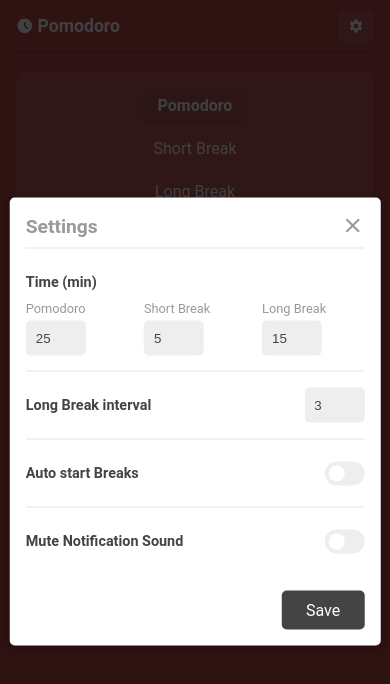
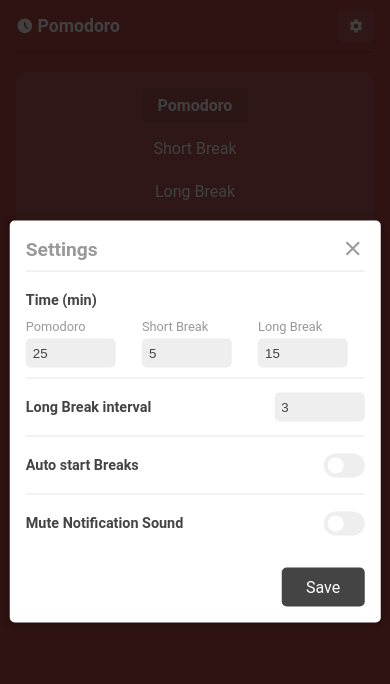
Before and after one commit to itsramin/pomodoro, a React (Create React App) app: page / in a window 390 px wide. Both pictures are taken after a click on the element 356 px from the left and 25 px from the top of the page. Shown: the top 684 px of the page. Built offline with nearby package versions, Linux system fonts and the light colour scheme.

Commit message:
responsive fixed

```diff
--- a/package.json
+++ b/package.json
@@ -21,7 +21,7 @@
   },
   "scripts": {
     "predeploy": "npm run build",
-    "deploy": "gh-pages -b v333333333 -d build",
+    "deploy": "gh-pages -b master -d build",
     "start": "react-scripts start",
     "build": "react-scripts build",
     "test": "react-scripts test",
--- a/src/components/Settings/Settings.css
+++ b/src/components/Settings/Settings.css
@@ -18,9 +18,7 @@
 .settings__icon--close:hover {
   color: var(--color-text-3);
 }
-.settings__options {
-  /* overflow-y: scroll; */
-}
+
 .option__box {
   padding: 15px 0;
 }
@@ -136,13 +134,16 @@
 }
 @media (max-width: 430px) {
   .option__input--number {
-    width: 60px;
+    width: 100%;
+    max-width: 90px;
+    padding: 7px;
   }
   .option__title {
     color: var(--color-text-3);
     font-size: 0.9rem;
     margin: 10px 0;
     font-weight: bold;
+    width: 100%;
   }
   .option__label {
     font-size: 0.8rem;
@@ -150,10 +151,16 @@
   .settings__header h2 {
     font-size: 1.2rem;
   }
+  .option__box {
+    padding: 10px 0;
+  }
+  .option__row {
+    gap: 10px;
+  }
 
   /* switch */
   .input__switch {
-    width: 40px;
+    width: 48px;
     height: 24px;
   }
 
--- a/src/components/Timer/TimerBox.js
+++ b/src/components/Timer/TimerBox.js
@@ -38,12 +38,14 @@
 
   const changeTabHandler = useCallback(
     (tabNum) => {
-      setActiveTab(tabNum);
-      dispatch(uiActions.changeTab(tabNum));
-      setRunning(false);
-      setTimer(tabs[tabNum].time * 60);
+      if (tabNum !== activeTab) {
+        setActiveTab(tabNum);
+        dispatch(uiActions.changeTab(tabNum));
+        setRunning(false);
+        setTimer(tabs[tabNum].time * 60);
+      }
     },
-    [tabs, dispatch]
+    [tabs, dispatch, activeTab]
   );
 
   const finishHandler = useCallback(() => {
```
